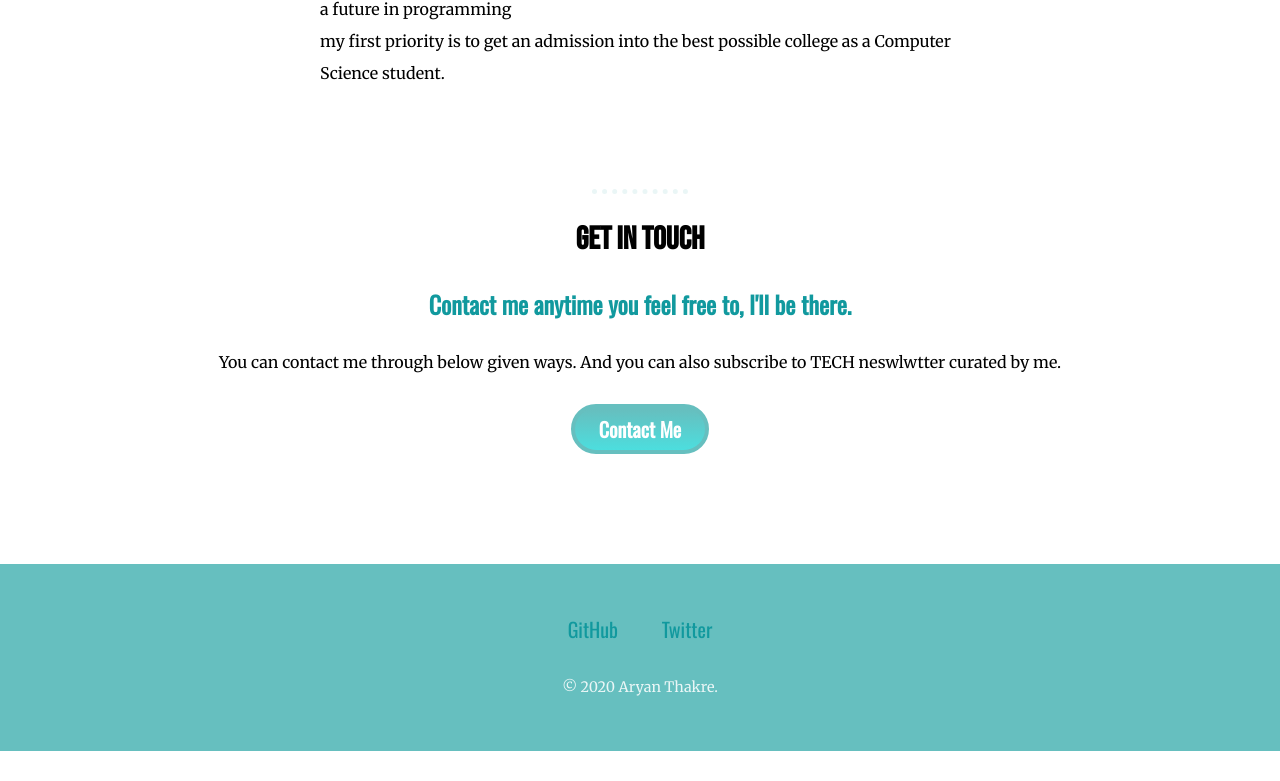
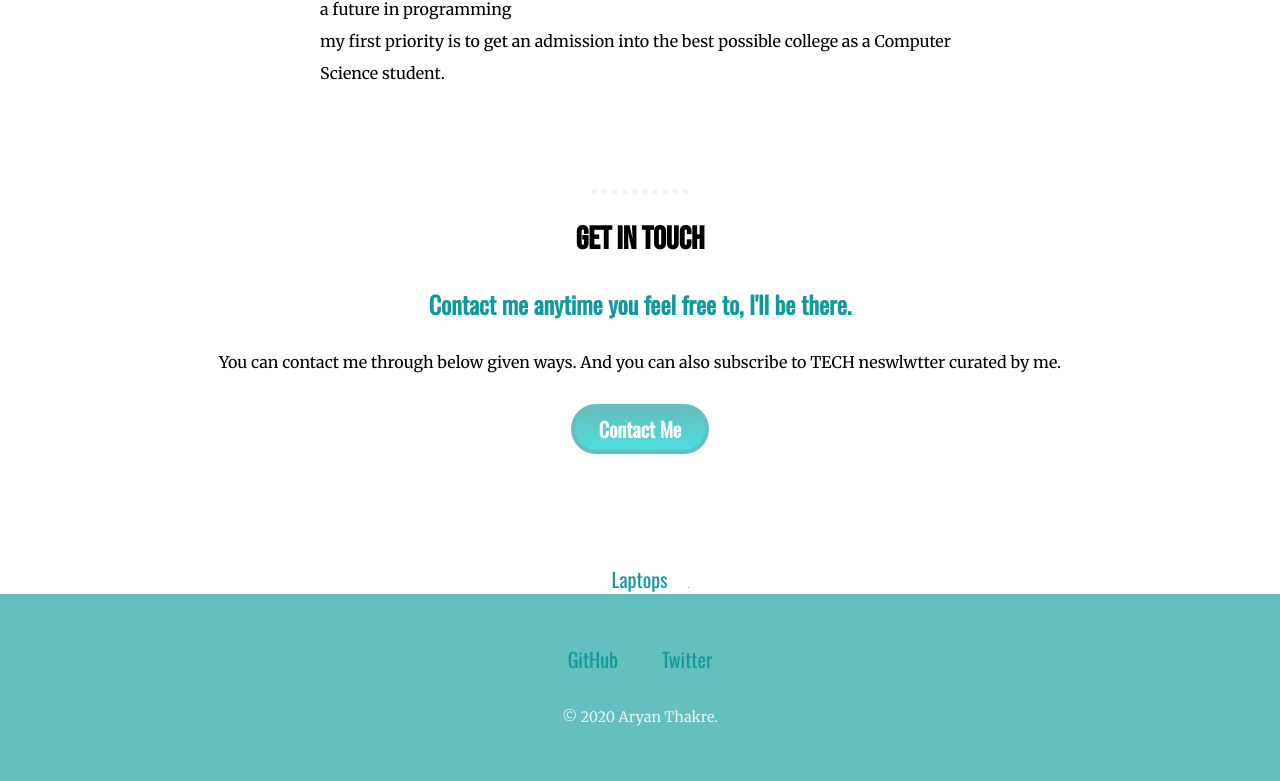
Before and after one commit to aryanthakre/Personal-Website, a plain HTML site: page index.html in a window 1280 px wide. Shown: the part 2186-2967 px from the top of the page. Before the commit the page ends 2937 px from the top, so only its background shows below. Drawn offline with nearby package versions, Linux system fonts and the light colour scheme; a web font is replaced by a local one.

Commit message:
Update index.html

```diff
--- a/index.html
+++ b/index.html
@@ -56,7 +56,7 @@
       <a class="button" href="mailto:aryanthakre6@gmail.com">Contact Me</a>
     </div>
   </div>
-
+<a target="_blank" href="https://www.amazon.in/b?_encoding=UTF8&tag=aryanthakre12-21&linkCode=ur2&linkId=b33d93162eff2586c3546dc5c5425a87&camp=3638&creative=24630&node=1375424031">Laptops</a><img src="//ir-in.amazon-adsystem.com/e/ir?t=aryanthakre12-21&l=ur2&o=31" width="1" height="1" border="0" alt="" style="border:none !important; margin:0px !important;" />
 
   <div class="bottom-container">
     <a class="footer-link" href="https://github.com/aryanthakre">GitHub</a>
```
